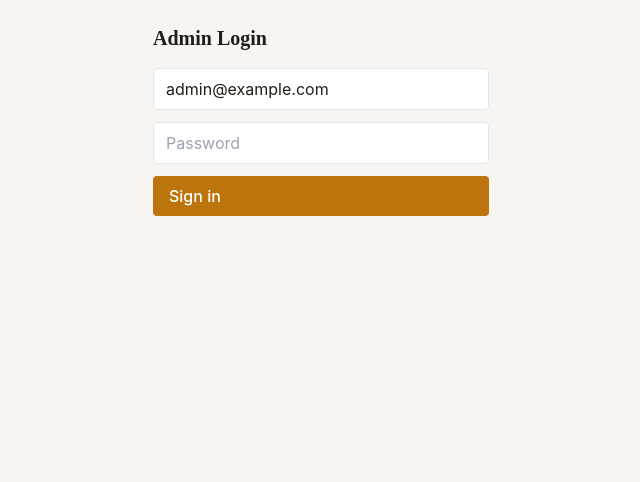
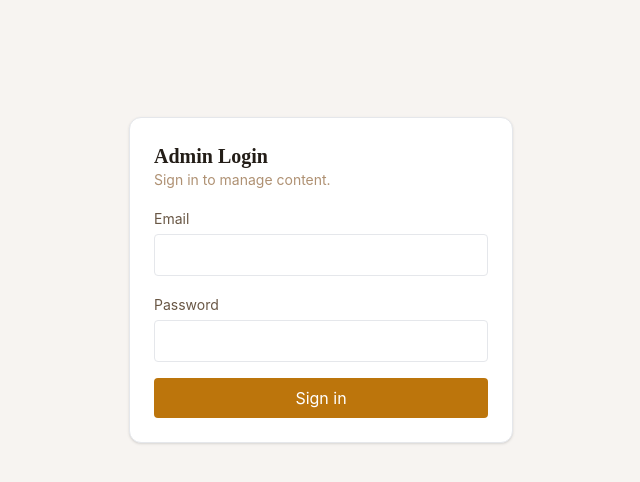
Before and after one commit to 7cknmad/Bulacan-Mapping-Flavors, a React (Vite) app: page /#/admin/login in a window 1280 px wide. Shown: the top 482 px of the page, without its empty margins (319-959 px from the left). Built offline with nearby package versions, Linux system fonts and the light colour scheme; no server answers.

Commit message:
admin debug v1

```diff
--- a/src/components/admin/ProtectedRoute.tsx
+++ b/src/components/admin/ProtectedRoute.tsx
@@ -1,21 +1,27 @@
-// src/components/admin/ProtectedRoute.tsx
-import { Navigate } from "react-router-dom";
+import { ReactNode } from "react";
 import { useQuery } from "@tanstack/react-query";
+import { Navigate, useLocation } from "react-router-dom";
+import { adminAuth } from "../../utils/adminApi";
 
-export default function ProtectedRoute({ children }: { children: JSX.Element }) {
-  const q = useQuery({
+export default function ProtectedRoute({ children }: { children: ReactNode }) {
+  const loc = useLocation();
+  const meQ = useQuery({
     queryKey: ["admin:me"],
-    queryFn: async () => {
-      const res = await fetch(`${import.meta.env.VITE_API_URL}/api/admin/auth/me`, {
-        credentials: "include",
-      });
-      if (!res.ok) throw new Error("unauth");
-      return res.json();
-    },
+    queryFn: adminAuth.me,
     retry: false,
+    staleTime: 30_000,
   });
 
-  if (q.isLoading) return <div className="p-6 text-center">Checking session…</div>;
-  if (q.error) return <Navigate to="/admin/login" replace />;
-  return children;
+  if (meQ.isLoading) {
+    return (
+      <div className="p-6 text-center text-neutral-500">Checking session…</div>
+    );
+  }
+
+  const ok = meQ.data?.ok;
+  if (!ok) {
+    return <Navigate to="/admin/login" replace state={{ from: loc }} />;
+  }
+
+  return <>{children}</>;
 }
--- a/src/pages/admin/AdminLogin.tsx
+++ b/src/pages/admin/AdminLogin.tsx
@@ -1,56 +1,77 @@
-// src/pages/admin/AdminLogin.tsx
 import { useState } from "react";
 import { useNavigate } from "react-router-dom";
-import { AdminAPI } from "../../utils/adminApi";
+import { adminAuth } from "../../utils/adminApi";
 
 export default function AdminLogin() {
-  const navigate = useNavigate();
-  const [email, setEmail] = useState("admin@example.com");
+  const nav = useNavigate();
+  const [email, setEmail] = useState("");
   const [password, setPassword] = useState("");
   const [err, setErr] = useState<string | null>(null);
-  const [loading, setLoading] = useState(false);
+  const [busy, setBusy] = useState(false);
 
-  const submit = async (e: React.FormEvent) => {
+  async function onSubmit(e: React.FormEvent) {
     e.preventDefault();
     setErr(null);
-    setLoading(true);
+    setBusy(true);
     try {
-      await AdminAPI.login(email, password);
-      navigate("/admin"); // HashRouter -> #/admin (no GH Pages 404)
+      await adminAuth.login(email.trim(), password);
+      nav("/admin", { replace: true });
     } catch (e: any) {
       setErr(e?.message || "Login failed");
     } finally {
-      setLoading(false);
+      setBusy(false);
     }
-  };
+  }
 
   return (
-    <div className="max-w-sm mx-auto p-6">
-      <h1 className="text-xl font-semibold mb-4">Admin Login</h1>
-      {err && <div className="mb-3 text-red-600 text-sm">{err}</div>}
-      <form onSubmit={submit} className="space-y-3">
+    <main className="min-h-[70vh] flex items-center justify-center px-4">
+      <form
+        onSubmit={onSubmit}
+        className="w-full max-w-sm bg-white border rounded-xl shadow p-6 space-y-4"
+      >
+        <div>
+          <h1 className="text-xl font-semibold">Admin Login</h1>
+          <p className="text-sm text-neutral-500">Sign in to manage content.</p>
+        </div>
+
+        {err && (
+          <div className="text-sm text-red-700 bg-red-50 border border-red-200 rounded p-2">
+            {err}
+          </div>
+        )}
+
+        <label className="block">
+          <span className="text-sm text-neutral-700">Email</span>
           <input
-          className="w-full border rounded px-3 py-2"
+            type="email"
+            required
+            className="mt-1 w-full border rounded px-3 py-2"
             value={email}
             onChange={(e) => setEmail(e.target.value)}
-          placeholder="Email"
             autoComplete="username"
           />
+        </label>
+
+        <label className="block">
+          <span className="text-sm text-neutral-700">Password</span>
           <input
-          className="w-full border rounded px-3 py-2"
             type="password"
+            required
+            className="mt-1 w-full border rounded px-3 py-2"
             value={password}
             onChange={(e) => setPassword(e.target.value)}
-          placeholder="Password"
             autoComplete="current-password"
           />
+        </label>
+
         <button
-          className="btn btn-primary w-full disabled:opacity-60"
-          disabled={loading}
+          type="submit"
+          disabled={busy}
+          className="w-full bg-primary-600 hover:bg-primary-700 text-white rounded px-3 py-2 transition disabled:opacity-60"
         >
-          {loading ? "Signing in…" : "Sign in"}
+          {busy ? "Signing in…" : "Sign in"}
         </button>
       </form>
-    </div>
+    </main>
   );
 }
```
Lines whose indentation alone changed are shown as unchanged.
